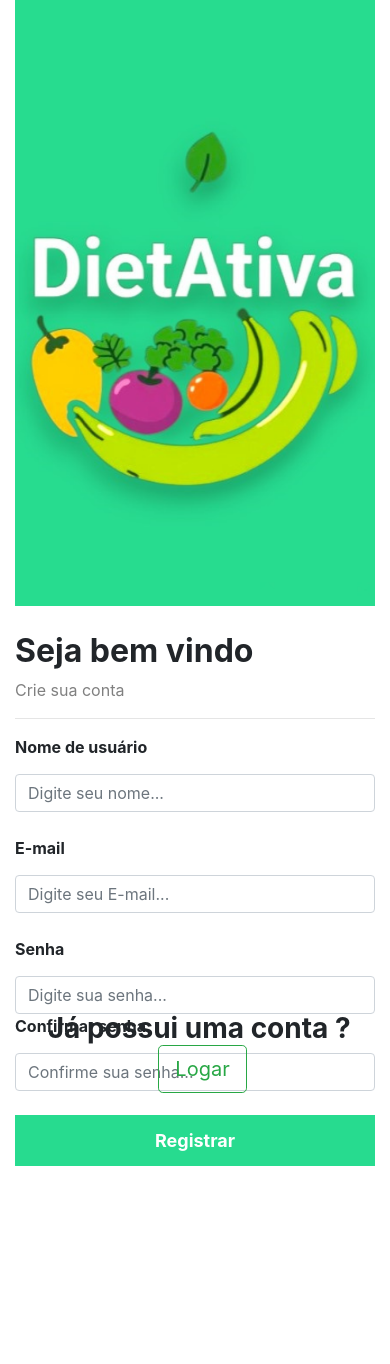
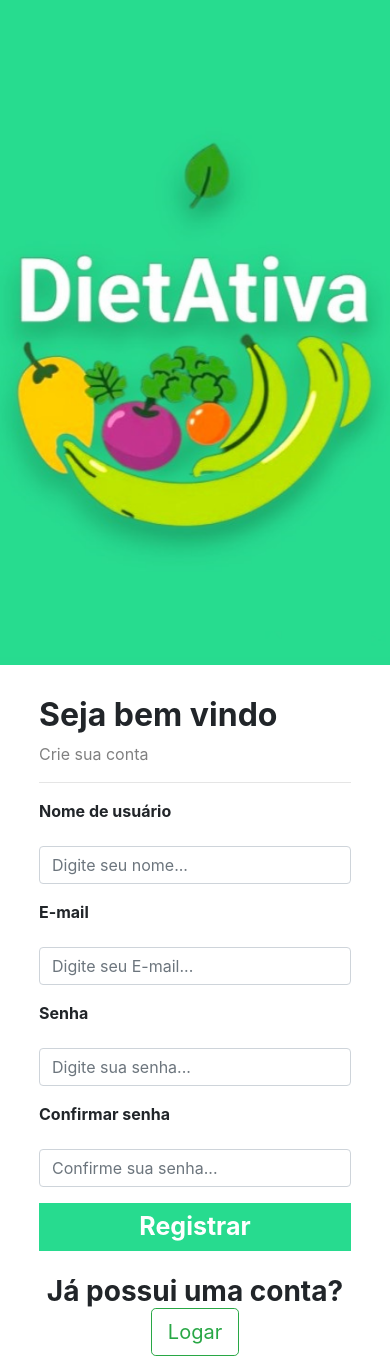
Before and after one commit to joaovitorsilva11/PI-III, a Django app: page /auth/cadastro/ in a window 390 px wide. Before the commit the page ends 1166 px from the top, so only its background shows below. Run offline with Django 5.2, Linux system fonts and the light colour scheme.

Commit message:
Tela de cadastro responsiva

```diff
--- a/autenticacao/templates/cadastro.html
+++ b/autenticacao/templates/cadastro.html
@@ -8,68 +8,62 @@
 {% block 'titulo' %}Cadastre-se{% endblock %}
 
 {% block 'body' %}
-    <div class="container-fluid">
-        <div class="row">
-            <div class="col-md-3 sidebar">
-                <div class="logo_sidebar">
-
+    <div class="container-fluid min-vh-100">
+        <div class="row min-vh-100">
+            <!-- Sidebar -->
+            <div class="col-lg-3 col-md-4 col-sm-4 p-0">
+                <div class="logo_sidebar text-center">
                     <h2 class="logo">
-                        <img class="img_logo_sidebar" src="{% static 'autenticacao/img/BannerDietAtiva.png' %}">
+                        <img class="img-fluid img_logo_sidebar" src="{% static 'autenticacao/img/BannerDietAtiva.png' %}" alt="Logo">
                     </h2>
-
                 </div>
-
-
             </div>
 
-            <div class="col-md-9">
-                <div class="area_cadastrar">
+            <!-- Formulário de Cadastro -->
+            <div class="col-lg-9 col-md-8 col-sm-8 p-0">
+                <div class="area_cadastrar p-0">
                     <h2 class="titulo">Seja bem vindo</h2>
+
                     {% if messages %}
                         <br>
                         {% for message in messages %}
-                            <div class="alert {{message.tags}}">
-                                {{message}}
+                            <div class="alert {{ message.tags }}">
+                                {{ message }}
                             </div>
                         {% endfor %}
-                {% endif %}
+                    {% endif %}
+
                     <p class="sub-titulo">Crie sua conta</p>
                     <hr>
 
                     <form action="{% url 'cadastro' %}" method="POST">{% csrf_token %}
-                        <span class="bold">Nome de usuário</span>
-                        <input class="form-control input-form" name="usuario" type="text" placeholder="Digite seu nome...">
-                        <br>
-                        <span class="bold">E-mail</span>
-                        <input class="form-control input-form" name="email" type="text" placeholder="Digite seu E-mail...">
-                        <br>
-                        <div class="row">
-                            <div class="col-md">
-                                <span class="bold">Senha</span>
-                                <input class="form-control input-form" name="senha" type="password" placeholder="Digite sua senha...">
+                        <div class="form-group">
+                            <label for="usuario" class="bold">Nome de usuário</label>
+                            <input id="usuario" class="form-control input-form" name="usuario" type="text" placeholder="Digite seu nome...">
+                        </div>
+                        <div class="form-group">
+                            <label for="email" class="bold">E-mail</label>
+                            <input id="email" class="form-control input-form" name="email" type="email" placeholder="Digite seu E-mail...">
+                        </div>
+                        <div class="form-row">
+                            <div class="col-md-6 form-group">
+                                <label for="senha" class="bold">Senha</label>
+                                <input id="senha" class="form-control input-form" name="senha" type="password" placeholder="Digite sua senha...">
                             </div>
-
-                            <div class="col-md">
-                                <span class="bold">Confirmar senha</span>
-                                <input class="form-control input-form" name="confirmar_senha" type="password" placeholder="Confirme sua senha...">
+                            <div class="col-md-6 form-group">
+                                <label for="confirmar_senha" class="bold">Confirmar senha</label>
+                                <input id="confirmar_senha" class="form-control input-form" name="confirmar_senha" type="password" placeholder="Confirme sua senha...">
                             </div>
                         </div>
-                        <br>
                         <button class="btn-first">Registrar</button>
-
                     </form>
 
-                    <h3 style="position: absolute; bottom: 65px; font-weight: bold">Já possui uma conta ?&nbsp <a href="{% url 'logar' %}" class="btn btn-outline-success btn-lg">Logar</a> </h3>
+                    <div class="text-center mt-4">
+                        <h3 class="font-weight-bold">Já possui uma conta? <a href="{% url 'logar' %}" class="btn btn-outline-success btn-lg">Logar</a></h3>
+                    </div>
                 </div>
-
             </div>
-
         </div>
-
-
     </div>
 
-
-
-
 {% endblock %}
--- a/templates/static/autenticacao/css/css.css
+++ b/templates/static/autenticacao/css/css.css
@@ -1,27 +1,34 @@
-/* Estilo base */
+/*Estilo base*/
+
+
 .sidebar {
-    background-color: white;
+    background-color: #27DB8F;
     height: 100vh;
     display: flex;
     justify-content: center;
     align-items: center;
     padding: 0;
+    float: left; /* Banner na esquerda */
+    width: 25%; /* 25% da tela */
+}
+
+.col-md-9 {
+    width: 75%; /* O restante ocupa 75% da tela */
+    float: right; /* Conteúdo fique à direita */
 }
 
 .logo_sidebar {
-    width: 100%; /* Garante que a logo ocupe 100% da largura da sidebar */
-    height: 100%; /* Garante que a logo ocupe 100% da altura da sidebar */
+    width: 100%;
+    height: 100%;
     display: flex;
     justify-content: center;
     align-items: center;
-    background-color: #fff;
+    background-color: #27DB8F;
 }
 
 .img_logo_sidebar {
-    object-fit: cover; /* Garante que a imagem ocupe a área sem distorção */
-    width: 100%; /* Largura total da sidebar */
-    height: 100%; /* Altura total da sidebar */
-    background-color: #fff;
+    width: 100%;
+    height: auto;
 }
 
 .area_cadastrar {
@@ -72,52 +79,3 @@
         width: 80%;
     }
 }
-
-@media (max-width: 768px) {
-    .sidebar {
-        height: auto;
-        display: block;
-        min-height: 300px; /* Define uma altura mínima */
-    }
-
-    .img_logo_sidebar {
-        width: 100%;
-        height: 100%;
-        object-fit: cover; /* Garante que a imagem preencha a área sem distorção */
-    }
-
-    .area_cadastrar {
-        margin-left: 5%;
-        width: 90%;
-        margin-top: 5%;
-    }
-
-    .btn-first {
-        width: 100%;
-        font-size: 20px;
-        padding: 10px;
-    }
-
-    h3 {
-        position: relative;
-        bottom: 0;
-        margin-top: 20px;
-        text-align: center;
-    }
-}
-
-@media (max-width: 480px) {
-    .input-form {
-        padding: 10px;
-    }
-
-    .btn-first {
-        font-size: 18px;
-        padding: 12px;
-    }
-
-    .area_cadastrar {
-        width: 100%;
-        margin-left: 0;
-    }
-}
```
